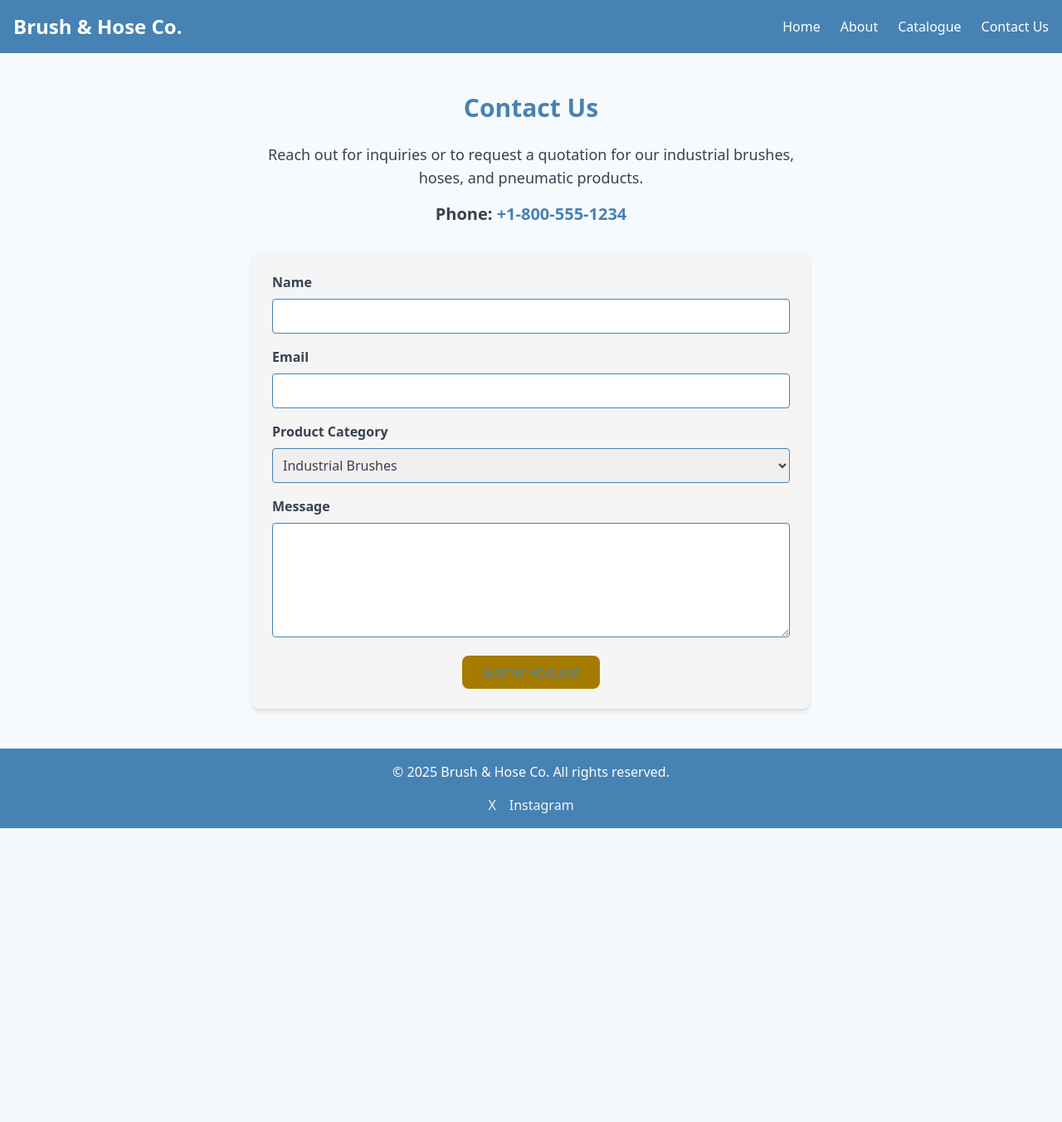
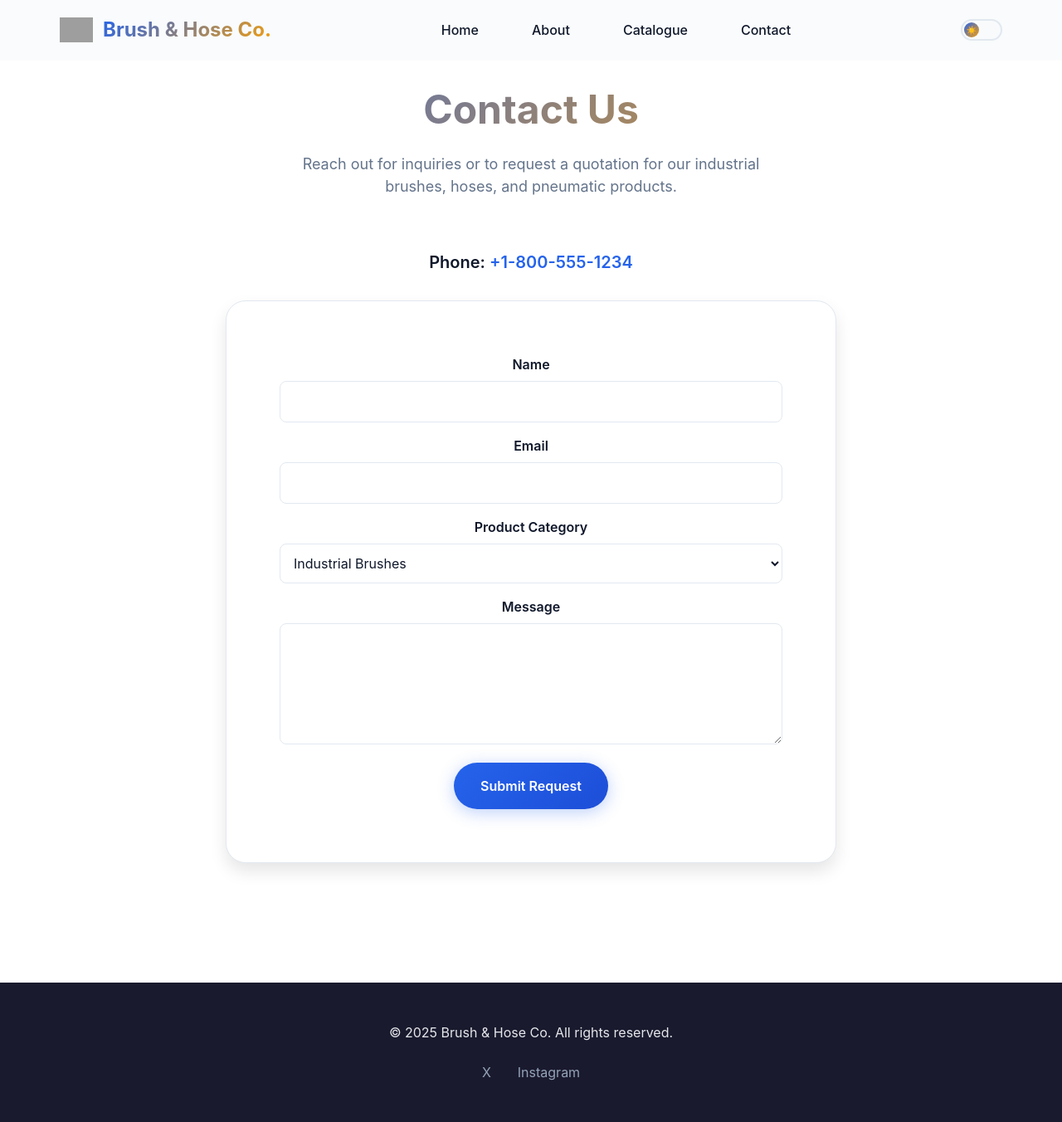
Before and after one commit to YusufDeesawala/tahahardware-website, a Flask app: page /contact in a window 1280 px wide. Shown: the whole page at 83% size. Before the commit the page ends 998 px from the top, so only its background shows below. Run offline with Flask 3, Linux system fonts and the light colour scheme; some libraries are stand-ins or nearby versions; grey boxes are pictures that could not be loaded.

Commit message:
Applied the home page theme to the contact page.

```diff
--- a/templates/contact.html
+++ b/templates/contact.html
@@ -4,77 +4,178 @@
   <meta charset="UTF-8">
   <meta name="viewport" content="width=device-width, initial-scale=1.0">
   <meta name="description" content="Contact Brush & Hose Co. for inquiries and quotation requests for industrial brushes, hoses, and pneumatic products.">
+  <meta name="keywords" content="Brush & Hose Co. contact, industrial brushes, industrial hoses, pneumatic products">
+  <meta name="author" content="Brush & Hose Co.">
   <title>Brush & Hose Co. - Contact Us</title>
   <script src="https://cdn.tailwindcss.com"></script>
+  <link rel="stylesheet" href="/static/css/styles.css"> <!-- Homepage CSS -->
   <style>
-    :root {
-      --steel-blue: #4682B4;
-      --soft-white: #F7FAFC;
-      --amber-glow: #A67C00;
-      --pale-blue: #F5F5F5;
-      --charcoal-gray: #374151;
+    /* Match feature-card to index.html product-card with full-card gradient */
+    .feature-card {
+      background: var(--card);
+      border: 1px solid var(--border);
+      border-radius: 24px;
+      overflow: hidden;
+      transition: all 0.4s cubic-bezier(0.4, 0, 0.2, 1);
+      position: relative;
+      box-shadow: var(--shadow);
+    }
+
+    .feature-card::before {
+      content: '';
+      position: absolute;
+      top: 0;
+      left: 0;
+      right: 0;
+      height: 4px;
+      background: linear-gradient(90deg, var(--primary), var(--secondary));
+      transform: scaleX(0);
+      transition: transform 0.3s ease;
+    }
+
+    .feature-card::after {
+      content: '';
+      position: absolute;
+      top: 0;
+      left: 0;
+      right: 0;
+      bottom: 0;
+      background: linear-gradient(135deg, var(--primary), var(--secondary));
+      opacity: 0;
+      transition: opacity 0.4s ease;
+      z-index: -1;
+    }
+
+    .feature-card:hover, .feature-card:focus-within {
+      transform: translateY(-10px) scale(1.02);
+      box-shadow: 0 25px 50px rgba(0, 0, 0, 0.15);
+      border-color: var(--primary);
+    }
+
+    .feature-card:hover::before, .feature-card:focus-within::before {
+      transform: scaleX(1);
+    }
+
+    .feature-card:hover::after, .feature-card:focus-within::after {
+      opacity: 0.1;
+    }
+
+    /* Form input styling */
+    .form-input, .form-select, .form-textarea {
+      width: 100%;
+      padding: 0.75rem;
+      border: 1px solid var(--border);
+      border-radius: 8px;
+      background: var(--card);
+      color: var(--text);
+      transition: border-color 0.3s ease, box-shadow 0.3s ease;
+    }
+
+    .form-input:focus, .form-select:focus, .form-textarea:focus {
+      outline: none;
+      border-color: var(--primary);
+      box-shadow: 0 0 0 3px rgba(var(--primary-rgb), 0.2);
+    }
+
+    .form-label {
+      display: block;
+      font-weight: 600;
+      color: var(--text);
+      margin-bottom: 0.5rem;
+    }
+
+    /* Consistent spacing for form section */
+    .contact-form-section {
+      margin-bottom: 3rem; /* Consistent with About Us and Catalogue pages */
+    }
+
+    /* Responsive adjustments */
+    @media (max-width: 768px) {
+      .contact-form-section {
+        margin-bottom: 2rem;
+      }
     }
   </style>
 </head>
-<body class="bg-[var(--soft-white)] text-[var(--charcoal-gray)] font-sans">
-  <!-- Header -->
-  <header class="bg-[var(--steel-blue)] text-white p-4 sticky top-0 z-10">
-    <nav class="container mx-auto flex justify-between items-center">
-      <h1 class="text-2xl font-bold">Brush & Hose Co.</h1>
-      <ul class="flex space-x-6">
-        <li><a href="/" class="hover:text-[var(--pale-blue)]">Home</a></li>
-        <li><a href="/about" class="hover:text-[var(--pale-blue)]">About</a></li>
-        <li><a href="/catalogue" class="hover:text-[var(--pale-blue)]">Catalogue</a></li>
-        <li><a href="/contact" class="hover:text-[var(--pale-blue)]">Contact Us</a></li>
+<body data-theme="light">
+  <!-- Navbar (Copied from Homepage/About Us/Catalogue) -->
+  <nav class="navbar" id="navbar" role="navigation" aria-label="Main navigation">
+    <div class="nav-container">
+      <div class="logo-container">
+        <img src="/static/images/logo-placeholder.png" alt="Brush & Hose Co. Logo" class="logo-img">
+        <div class="logo">Brush & Hose Co.</div>
+      </div>
+      <ul class="nav-links" role="menu">
+        <li role="menuitem"><a href="/" class="nav-link" tabindex="0">Home</a></li>
+        <li role="menuitem"><a href="/about" class="nav-link" tabindex="0">About</a></li>
+        <li role="menuitem"><a href="/catalogue" class="nav-link" tabindex="0">Catalogue</a></li>
+        <li role="menuitem"><a href="/contact" class="nav-link active" tabindex="0">Contact</a></li>
       </ul>
+      <div class="nav-controls">
+        <div class="theme-toggle" role="button" aria-label="Toggle theme" tabindex="0" onclick="toggleTheme()">
+          <div class="theme-slider"></div>
+        </div>
+        <div class="mobile-menu-btn" role="button" aria-label="Toggle mobile menu" tabindex="0">
+          <span></span>
+          <span></span>
+          <span></span>
+        </div>
+      </div>
+    </div>
   </nav>
-  </header>
 
   <!-- Contact Section -->
-  <section class="container mx-auto py-12">
-    <h2 class="text-3xl font-bold text-[var(--steel-blue)] mb-6 text-center">Contact Us</h2>
-    <div class="max-w-2xl mx-auto">
-      <p class="text-lg text-[var(--charcoal-gray)] mb-4 text-center">Reach out for inquiries or to request a quotation for our industrial brushes, hoses, and pneumatic products.</p>
-      <div class="text-center mb-8">
-        <p class="text-xl font-semibold text-[var(--charcoal-gray)]">Phone: <a href="tel:+18005551234" class="text-[var(--steel-blue)] hover:text-[var(--amber-glow)]">+1-800-555-1234</a></p>
+  <main>
+    <section class="section" aria-labelledby="contact-title">
+      <div class="section-header fade-in">
+        <h2 class="section-title" id="contact-title">Contact Us</h2>
+        <p class="section-subtitle">Reach out for inquiries or to request a quotation for our industrial brushes, hoses, and pneumatic products.</p>
       </div>
-      <form action="/contact/submit" method="POST" class="bg-[var(--pale-blue)] p-6 rounded-lg shadow-md">
+      <div class="max-w-3xl mx-auto px-4">
+        <div class="text-center mb-8 fade-in stagger-1">
+          <p class="text-xl font-semibold">Phone: <a href="tel:+18005551234" class="text-[var(--primary)] hover:text-[var(--secondary)] transition">+1-800-555-1234</a></p>
+        </div>
+        <div class="feature-card contact-form-section fade-in stagger-2" tabindex="0">
+          <form action="/contact/submit" method="POST" class="p-6">
             <div class="mb-4">
-          <label for="name" class="block text-[var(--charcoal-gray)] font-semibold mb-2">Name</label>
-          <input type="text" id="name" name="name" required class="w-full p-2 border border-[var(--steel-blue)] rounded focus:outline-none focus:ring-2 focus:ring-[var(--amber-glow)]">
+              <label for="name" class="form-label">Name</label>
+              <input type="text" id="name" name="name" required class="form-input" aria-required="true">
             </div>
             <div class="mb-4">
-          <label for="email" class="block text-[var(--charcoal-gray)] font-semibold mb-2">Email</label>
-          <input type="email" id="email" name="email" required class="w-full p-2 border border-[var(--steel-blue)] rounded focus:outline-none focus:ring-2 focus:ring-[var(--amber-glow)]">
+              <label for="email" class="form-label">Email</label>
+              <input type="email" id="email" name="email" required class="form-input" aria-required="true">
             </div>
             <div class="mb-4">
-          <label for="category" class="block text-[var(--charcoal-gray)] font-semibold mb-2">Product Category</label>
-          <select id="category" name="category" required class="w-full p-2 border border-[var(--steel-blue)] rounded focus:outline-none focus:ring-2 focus:ring-[var(--amber-glow)]">
+              <label for="category" class="form-label">Product Category</label>
+              <select id="category" name="category" required class="form-select" aria-required="true">
                 <option value="Industrial Brushes">Industrial Brushes</option>
                 <option value="Industrial Hoses">Industrial Hoses</option>
                 <option value="Pneumatic Products">Pneumatic Products</option>
               </select>
             </div>
             <div class="mb-4">
-          <label for="message" class="block text-[var(--charcoal-gray)] font-semibold mb-2">Message</label>
-          <textarea id="message" name="message" rows="5" required class="w-full p-2 border border-[var(--steel-blue)] rounded focus:outline-none focus:ring-2 focus:ring-[var(--amber-glow)]"></textarea>
+              <label for="message" class="form-label">Message</label>
+              <textarea id="message" name="message" rows="5" required class="form-textarea" aria-required="true"></textarea>
             </div>
             <div class="text-center">
-          <button type="submit" class="bg-[var(--amber-glow)] text-[var(--steel-blue)] px-6 py-2 rounded-lg hover:bg-[var(--pale-blue)] transition">Submit Request</button>
+              <button type="submit" class="btn btn-primary" role="button" aria-label="Submit Request">Submit Request</button>
             </div>
           </form>
         </div>
+      </div>
     </section>
+  </main>
 
-  <!-- Footer -->
-  <footer class="bg-[var(--steel-blue)] text-white p-4">
-    <div class="container mx-auto text-center">
+  <!-- Footer (Copied from Homepage/About Us/Catalogue) -->
+  <footer class="footer" role="contentinfo">
+    <div class="footer-content">
       <p>© 2025 Brush & Hose Co. All rights reserved.</p>
-      <div class="flex justify-center space-x-4 mt-4">
-        <a href="https://x.com" class="text-[var(--pale-blue)] hover:text-[var(--amber-glow)]">X</a>
-        <a href="https://instagram.com" class="text-[var(--pale-blue)] hover:text-[var(--amber-glow)]">Instagram</a>
+      <div class="footer-links">
+        <a href="https://x.com" class="footer-link" target="_blank" rel="noopener noreferrer">X</a>
+        <a href="https://instagram.com" class="footer-link" target="_blank" rel="noopener noreferrer">Instagram</a>
       </div>
     </div>
   </footer>
-</body>
-</html>
+
+  <!-- JavaScript -->
+  <script src="/static/js/scripts.js"></script>
```
Lines whose indentation alone changed are shown as unchanged.
